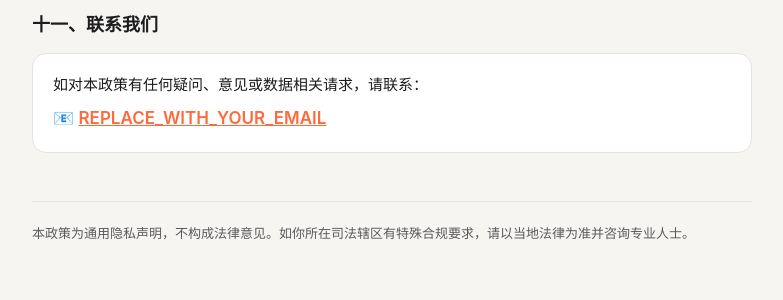
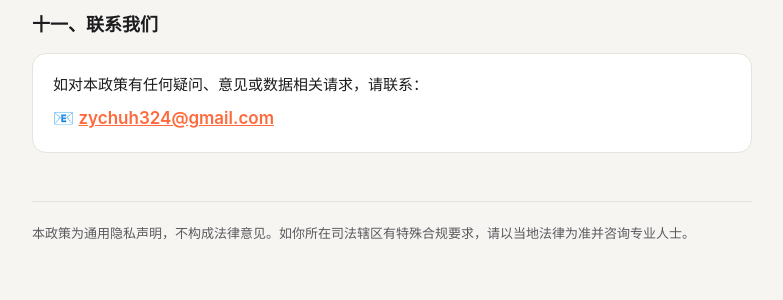
Before and after one commit to Paikchu/Paikchu.github.io, a Jekyll site: the page privacy.html, which Jekyll copies as it is, in a window 1280 px wide. Shown: the part 2064-2364 px from the top of the page, without its empty margins (248-1031 px from the left). Built offline with Jekyll 4.4.1, drawn with Linux system fonts in a browser that asks for light colours.

Commit message:
Update contact email in privacy.html

```diff
--- a/privacy.html
+++ b/privacy.html
@@ -172,7 +172,7 @@
   <h2>十一、联系我们</h2>
   <div class="contact">
     <p style="margin:0 0 6px;">如对本政策有任何疑问、意见或数据相关请求，请联系：</p>
-    <p class="email" style="margin:0;">📧 <a href="mailto:REPLACE_WITH_YOUR_EMAIL">REPLACE_WITH_YOUR_EMAIL</a></p>
+    <p class="email" style="margin:0;">📧 <a href="mailto:REPLACE_WITH_YOUR_EMAIL">zychuh324@gmail.com</a></p>
   </div>
 
   <footer>
```
